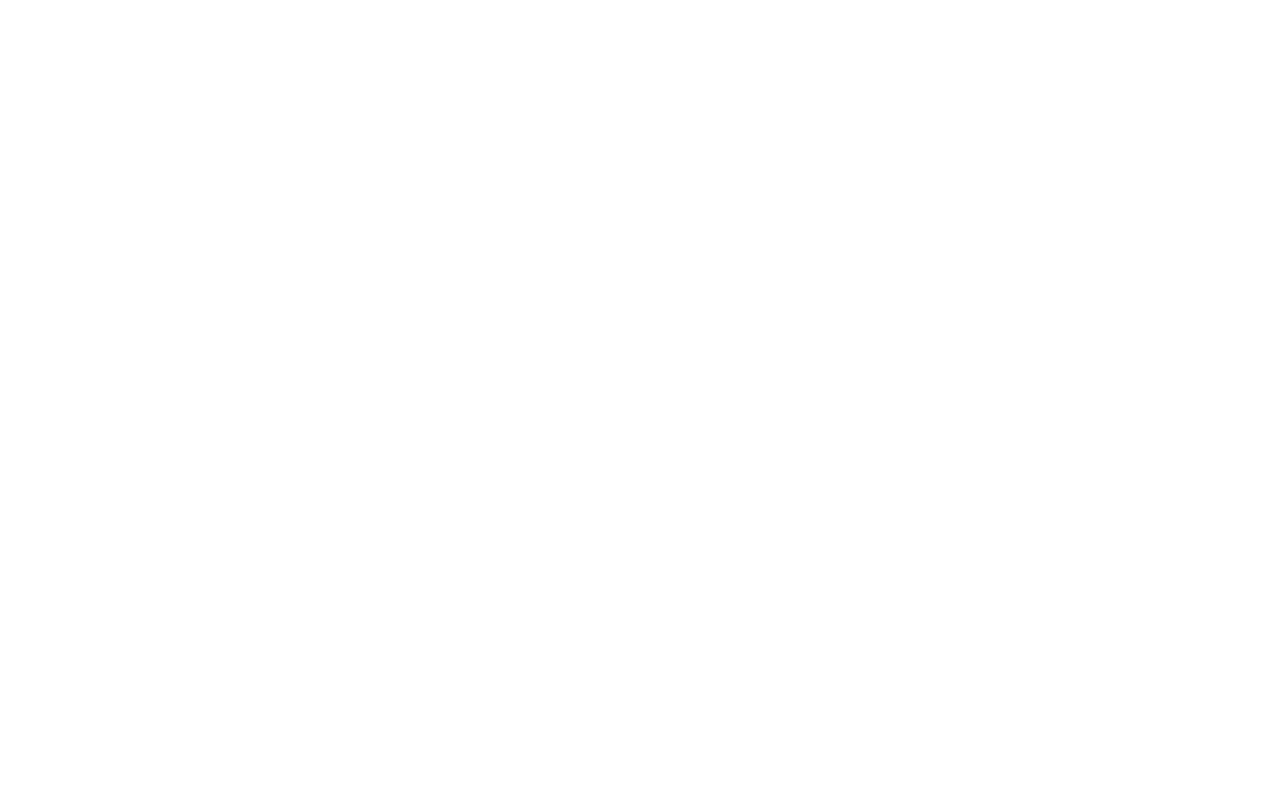
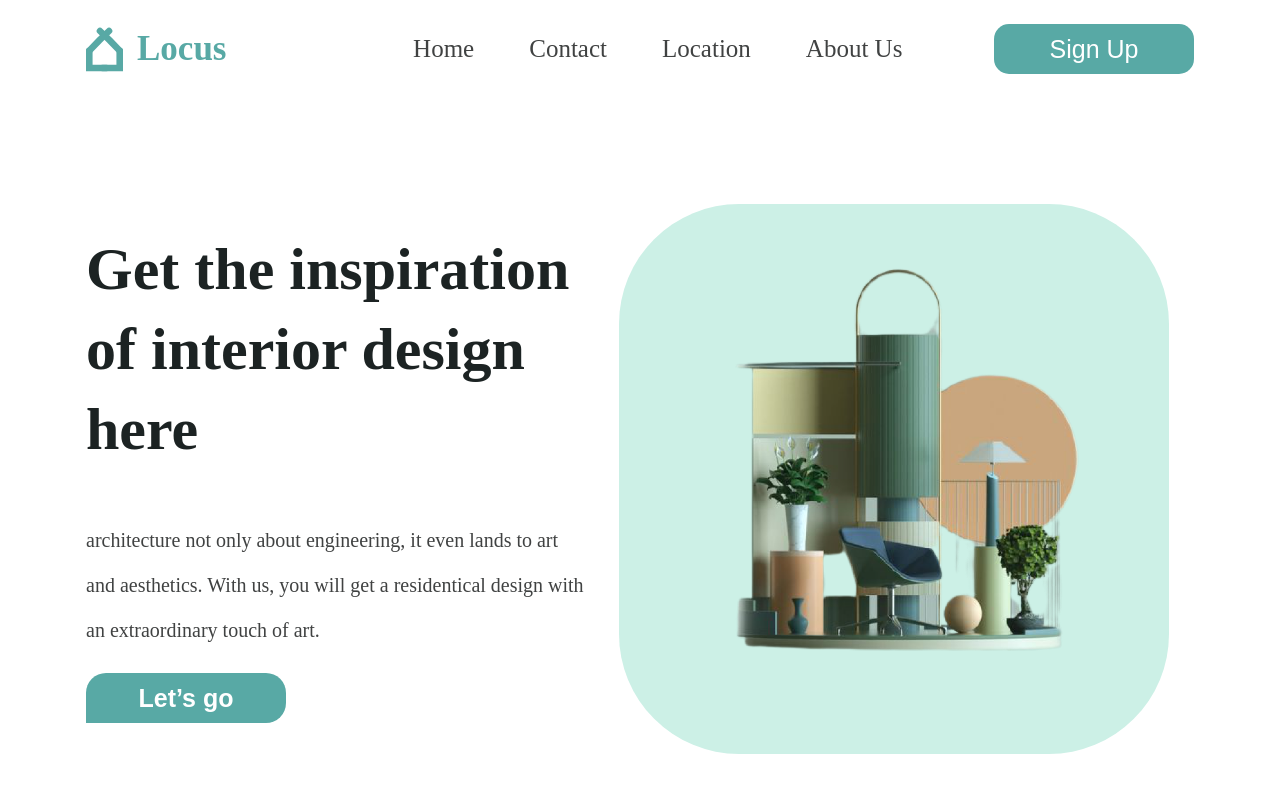
Before and after one commit to sayfillayev000/Locus, a plain HTML site: page index.html in a window 1280 px wide. Drawn offline with Linux system fonts and the light colour scheme.

Commit message:
oxiri yakuniy qism

```diff
--- a/asset/header.css
+++ b/asset/header.css
@@ -0,0 +1,73 @@
+header{
+    display: flex;
+    justify-content: space-between;
+    align-items: center;
+}
+.header__left__logo>a{
+    display: flex;
+    align-items: center;
+}
+.header__left__logo>a>img{
+    width: 37px;
+    height: 45px;
+}
+.header__left__logo>a>h1{
+    margin-left: 14px;
+    font-style: normal;
+    font-weight: 800;
+    font-size: 35px;
+    line-height: 52px;
+    color: #58A9A5;
+}
+.header__center__nav>ul{
+    display: flex;
+
+}
+.header__center__nav>ul>li>a{
+    font-style: normal;
+    font-weight: 400;
+    font-size: 25px;
+    line-height: 38px;
+    color: #404242;
+    margin-left: 55px;
+
+}
+.header__center__nav>ul>li{
+    position: relative;
+}
+.header__center__nav>ul>li>a:hover{
+    color: #58A9A5;
+}
+.header__center__nav>ul>li>a:hover::after{
+    content: "";
+    color: #58A9A5;
+    border-bottom: 2px solid #FEC62D;
+    top: 45px;
+    left: 50px ;
+    position: absolute;
+
+}
+.header__center__nav>ul>li>a[href="#1"]:hover::after{
+    width: 65px;
+}
+.header__center__nav>ul>li>a[href="#2"]:hover::after{
+    width: 80px;
+}
+.header__center__nav>ul>li>a[href="#3"]:hover::after{
+    width: 95px;
+}
+.header__center__nav>ul>li>a[href="#4"]:hover::after{
+    width: 100px;
+}
+.header__right__button{
+    width: 200px;
+    height: 50px;
+    background: #58A9A5;
+    border-radius: 15px;
+    font-style: normal;
+    font-weight: 500;
+    font-size: 25px;
+    line-height: 38px;
+    color: #FFFFFF;
+    border: 0;
+}
--- a/asset/hero.css
+++ b/asset/hero.css
@@ -0,0 +1,56 @@
+.hero{
+    display: flex;
+    justify-content: space-between;
+    padding-top: 80px;
+}
+.hero__lift__text{
+    width: 500px;
+    padding: 0;
+}
+.hero__lift__text>h1{
+    font-style: normal;
+    font-weight: 800;
+    font-size: 60px;
+    line-height: 80px;
+    color: #1C2323;
+/*     margin: 0; */
+}
+.hero__lift__text>p{
+    font-style: normal;
+    font-weight: 400;
+    font-size: 20px;
+    line-height: 45px;
+    color: #404242;
+}
+.hero__lift__text>button{
+    width: 200px;
+    height: 50px;
+    background: #58A9A5;
+    border-radius: 20px 20px 20px 0px;
+    font-style: normal;
+    font-weight: 700;
+    font-size: 25px;
+    line-height: 38px;
+    color: #FFFFFF;
+    border: 0;
+}
+
+
+
+
+
+
+
+
+.hero__right__img{
+    width: 550px;
+    height: 550px;
+    background-color: #CCF0E6;
+    border-radius: 120px;
+    margin: 25px;;
+}
+.hero__right__img>img{
+    width: 500px;
+    height: 500px;
+    margin: 20px;
+}
--- a/asset/narmalize.css
+++ b/asset/narmalize.css
@@ -1,11 +1,11 @@
 body{
     margin: 0;
     padding: 0;
-    font-family: 'Roboto';
+    font-family: 'Poppins';
 }
 .contianer{
     width: 100%;
-    max-width: 1140px;
+    max-width:1140px;
     margin: 0 auto;
     padding: 0 16px;
     box-sizing: border-box;
@@ -16,3 +16,8 @@ ul{
 a{
     text-decoration: none;
 }
+button:hover{
+    transform: scale(1.1);
+    transition: 0.6s;
+    background-color: aqua;
+}
--- a/index.html
+++ b/index.html
@@ -6,15 +6,44 @@
     <meta name="viewport" content="width=device-width, initial-scale=1.0">
     <link rel="stylesheet" href="./asset/narmalize.css">
     <link rel="stylesheet" href="./asset/header.css">
+    <link rel="stylesheet" href="./asset/hero.css">
     <title>locus</title>
 </head>
 <body>
     <!-- Muhammad -->
   <header class="contianer">
+       <div class="header__left__logo">
+       <a href="#"> <img src="./asset/logo/logo.svg" alt="logo"><h1>Locus</h1></a>
+       </div>
+       <nav class="header__center__nav">
+        <ul>
+          <li><a href="#1">Home</a></li>
+          <li><a href="#2">Contact</a></li>
+          <li><a href="#3">Location</a></li>
+          <li><a href="#4">About Us</a></li>
+        </ul>
+       </nav>
+       <button class="header__right__button">Sign Up</button>
+  </header>
 
-  </header>
-  <!-- Anvar -->
+
   <main class="contianer">
+    <section class="hero">
+       <div class="hero__lift__text">
+        <h1>Get the inspiration
+          of interior design
+          here</h1>
+          <p>architecture not only about engineering, it even
+            lands to art and aesthetics. With us, you will get
+            a residentical design with an extraordinary touch
+            of art.</p>
+            <button>Let’s go</button>
+       </div>
+       <div class="hero__right__img">
+        <img src="./asset/img/image__1.png" alt="">
+       </div>
+    </section>
+    <!-- Anvar -->
   <section class="How_it_works">
 
   </section>
```
Also changed, not shown: asset/img/Rectangle 9.png (added), asset/img/icon.png (deleted), asset/img/image__1.png (added), asset/logo/logo.svg (added).
